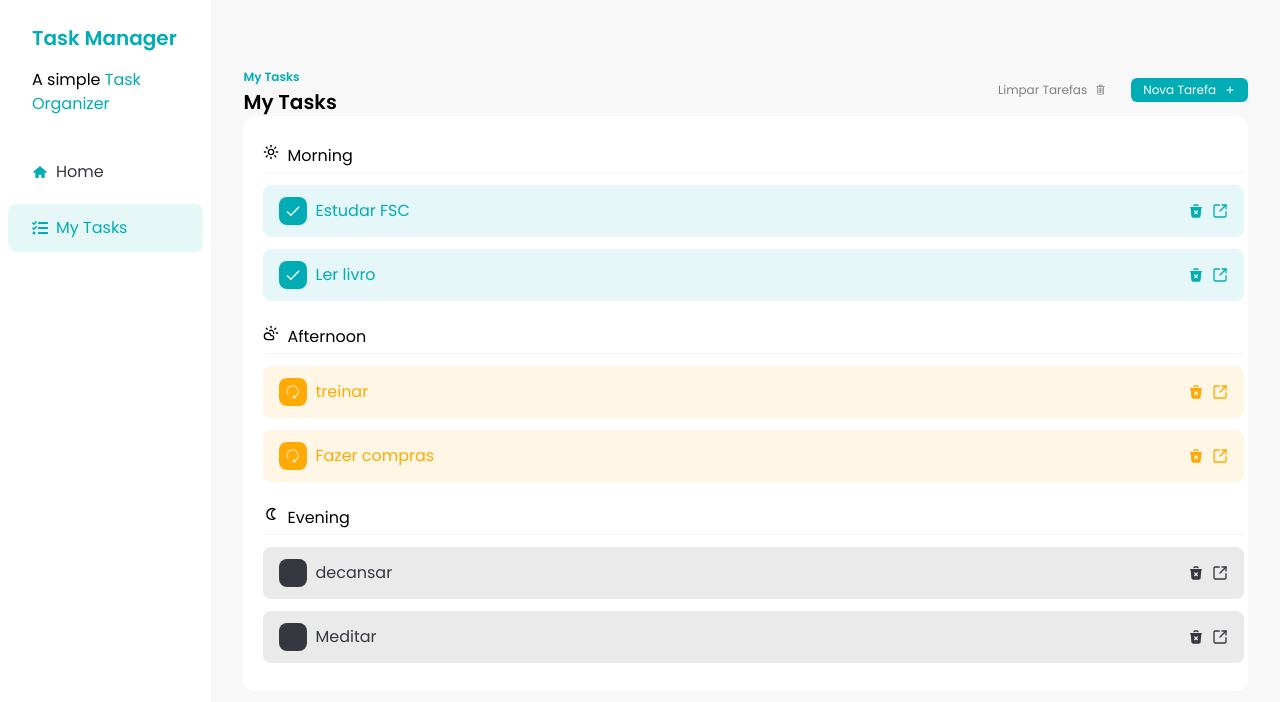
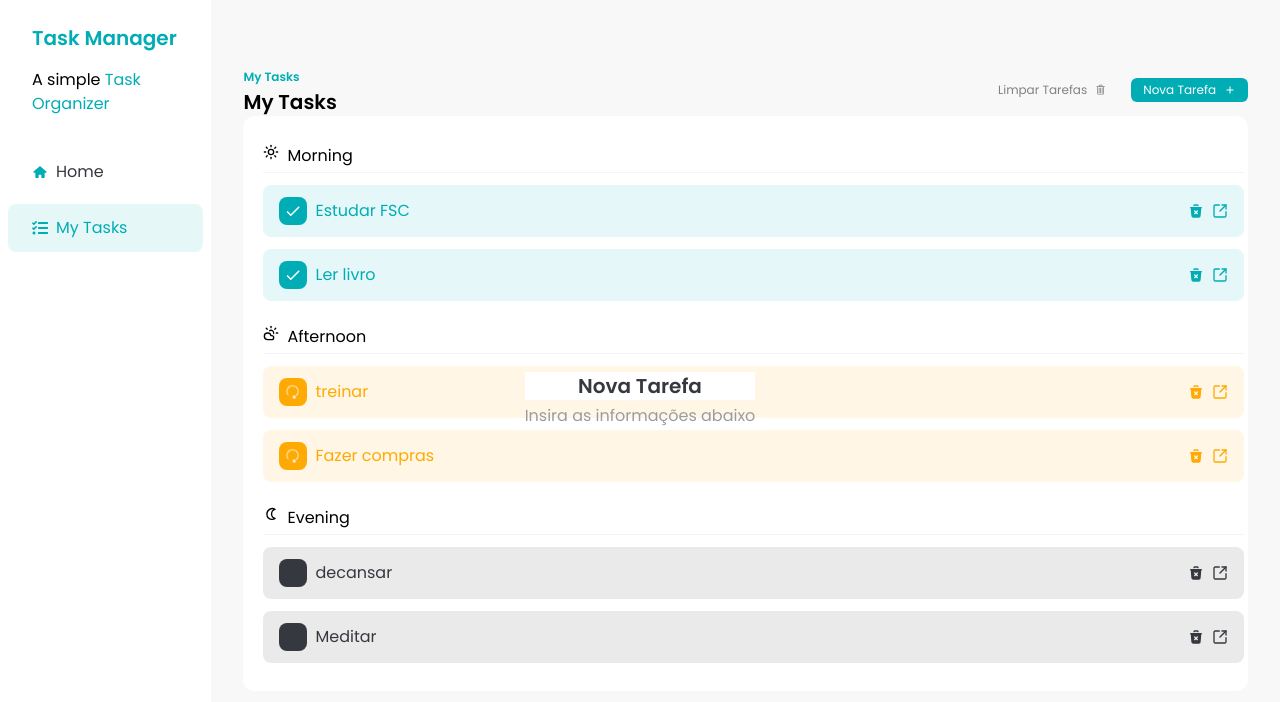
Before and after one commit to andressa-leite/fsc-task-manager, a React (Vite) app: page / in a window 1280 px wide. Both pictures are taken after a click on the button "Nova Tarefa". Shown: the top 702 px of the page. Built offline with nearby package versions, Linux system fonts and the light colour scheme.

Commit message:
feat: added initial AddTasksDialog

```diff
--- /dev/null
+++ b/src/components/AddTasksDialog.jsx
@@ -0,0 +1,22 @@
+import PropTypes from 'prop-types';
+import { createPortal } from 'react-dom';
+
+const AddTasksDialog = ({ isOpen }) => {
+  console.log('Dialog renderizado. isOpen =', isOpen);
+  if (!isOpen) return null;
+  return createPortal(
+    <div className="fixed bottom-0 left-0 top-0 flex h-screen w-screen items-center justify-center">
+      <div className="rounded-xl p-5 text-center">
+        <h2 className="bg-white text-xl font-semibold text-[#35383E]">
+          Nova Tarefa
+        </h2>
+        <p className="text-[#9A9C9F] mt-1">Insira as informações abaixo</p>
+      </div>
+    </div>,
+    document.body
+  );
+};
+AddTasksDialog.propTypes = {
+  isOpen: PropTypes.bool.isRequired,
+};
+export default AddTasksDialog;
--- a/src/components/Button.jsx
+++ b/src/components/Button.jsx
@@ -1,6 +1,6 @@
 import PropTypes from 'prop-types';
 
-export const Button = ({ children, variant = 'primary' }) => {
+export const Button = ({ children, variant = 'primary', onClick }) => {
   const getVariantClasses = () => {
     if (variant === 'primary') {
       return 'bg-[#00ADB5] text-white';
@@ -10,7 +10,9 @@ export const Button = ({ children, variant = 'primary' }) => {
     }
   };
   return (
+
     <button
+      onClick={onClick}
       className={`hover:opacity-50 transition flex items-center gap-2 rounded-md px-3 py-1 text-xs ${getVariantClasses()}`}
     >
       {children}
@@ -21,4 +23,5 @@ export const Button = ({ children, variant = 'primary' }) => {
 Button.propTypes = {
   children: PropTypes.node.isRequired,
   variant: PropTypes.string.isRequired,
+  onClick: PropTypes.func.isRequired,
 };
--- a/src/components/Tasks.jsx
+++ b/src/components/Tasks.jsx
@@ -6,12 +6,14 @@ import { VscTrash } from 'react-icons/vsc';
 import { toast } from 'sonner';
 
 import TASKS from '../constants/Tasks';
+import AddTasksDialog from './AddTasksDialog';
 import { Button } from './Button';
 import TaskItem from './Taskitem';
 import { TasksSeparator } from './TasksSeparator';
 
 function Tasks() {
   const [tasks, setTasks] = useState(TASKS);
+  const [addTaskDialogIsOpen, setAddTaskDialogIsOpen] = useState(false);
   const morningTasks = tasks.filter((task) => task.time === 'morning');
   const afternoonTasks = tasks.filter((task) => task.time === 'afternoon');
   const eveningTasks = tasks.filter((task) => task.time === 'evening');
@@ -55,10 +57,11 @@ function Tasks() {
             Limpar Tarefas
             <VscTrash />
           </Button>
-          <Button variant="primary">
+          <Button onClick={() => {console.log("clicou no botão");setAddTaskDialogIsOpen(true)}} variant="primary">
             Nova Tarefa
             <MdAdd />
           </Button>
+          <AddTasksDialog isOpen={addTaskDialogIsOpen}/>
         </div>
       </div>
 
```
